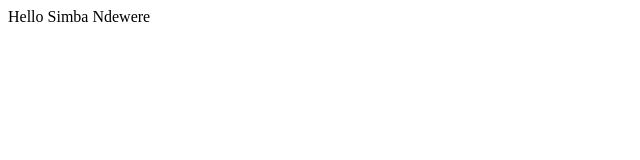
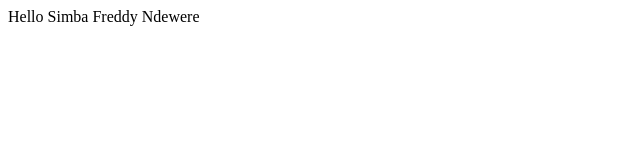
Before and after one commit to Simba-Ndewere/to-do-list, a website built with webpack: page src/index.html in a window 1280 px wide. Shown: the full height of the page, 0-640 px from the left. Built offline with nearby package versions, Linux system fonts and the light colour scheme.

```diff
--- a/src/index.html
+++ b/src/index.html
@@ -6,6 +6,6 @@
     <title>To Do List</title>
 </head>
 <body>
-    <div class="hie">Hello Simba Ndewere</div>
+    <div class="hie">Hello Simba Freddy Ndewere</div>
 </body>
 </html>
```
Also changed, not shown: dist/bundle.js (added), dist/index.html (added), 1 other file.
